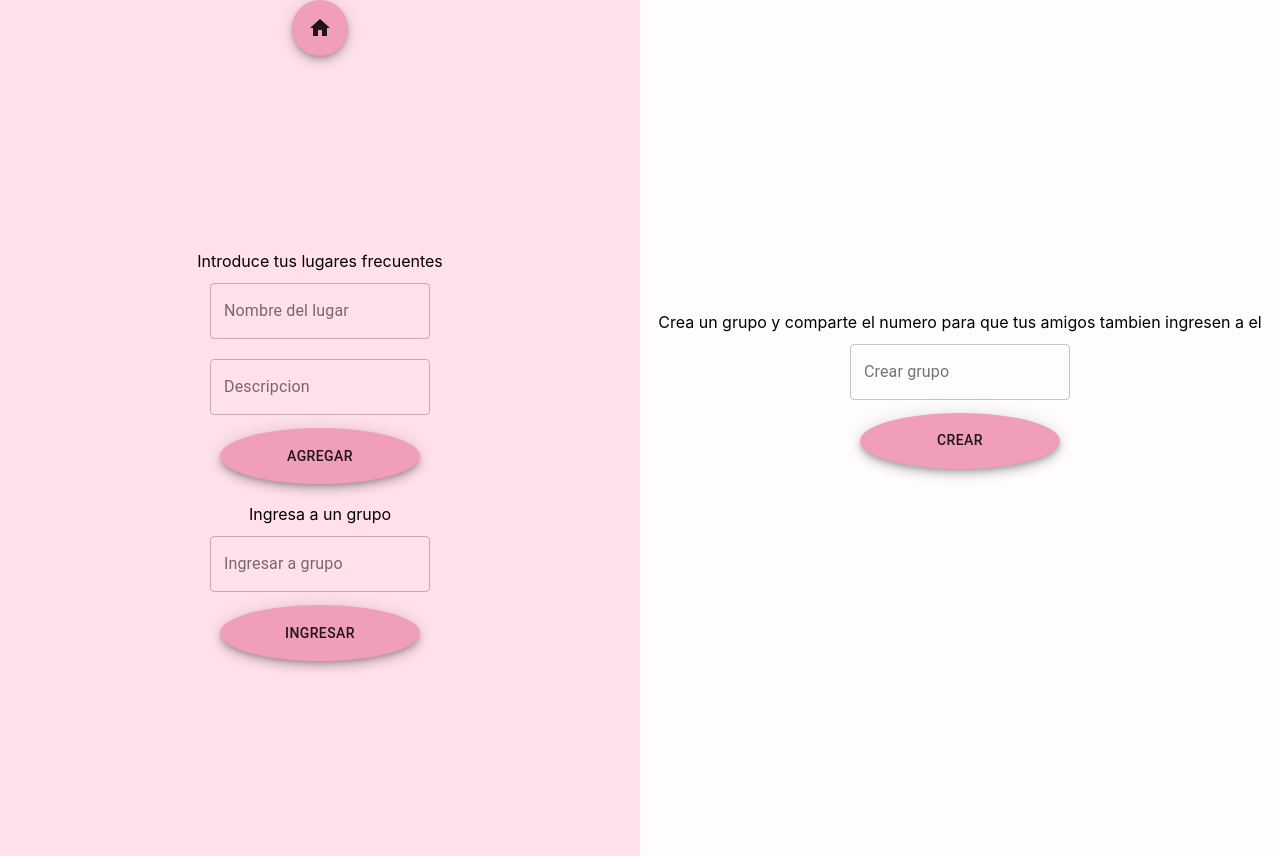
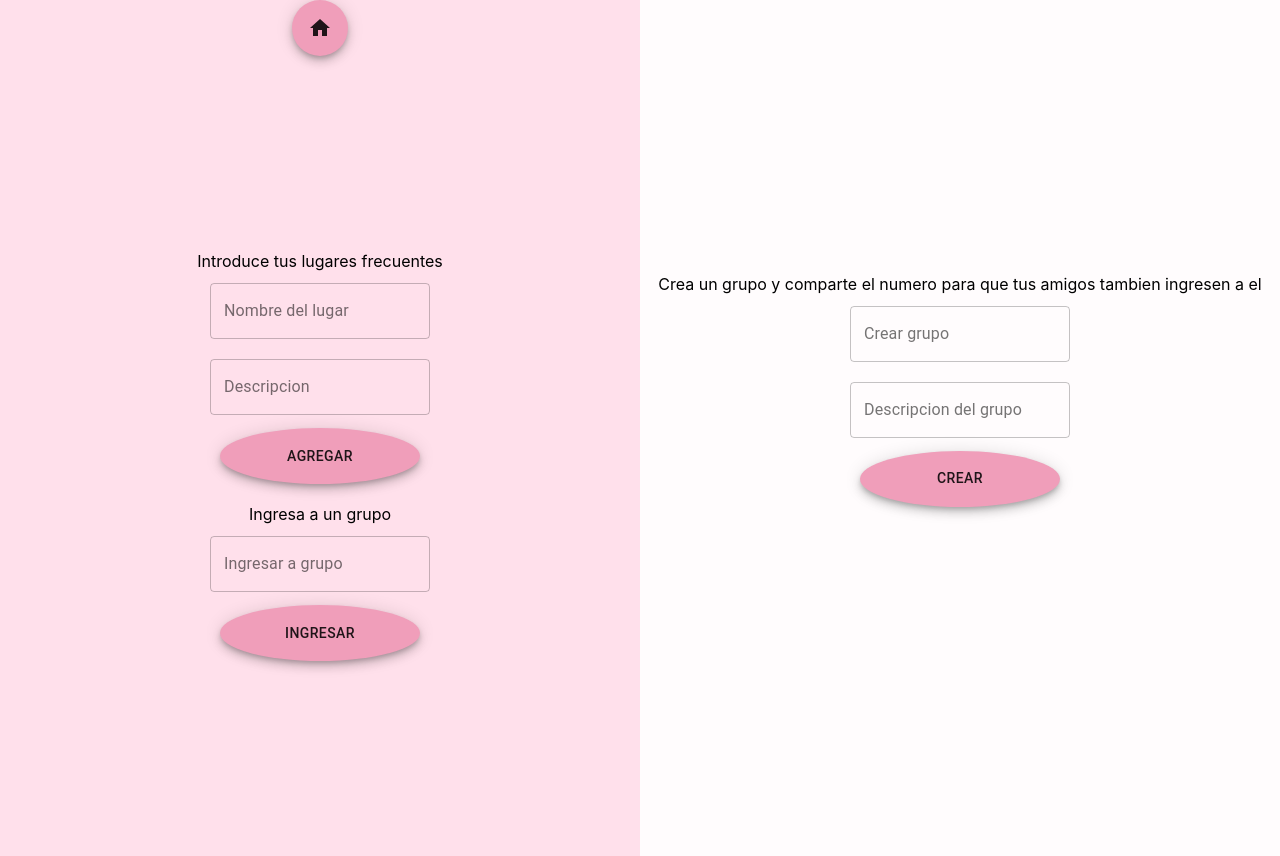
Before and after one commit to abigailgonzalezh/AdaProject, a React (Create React App) app in the folder ada-fe/: page /profile in a window 1280 px wide. Built offline with nearby package versions, Linux system fonts and the light colour scheme; what reflux would draw is missing.

Commit message:
group controller parte 1 y en profile ya se crean grupos

```diff
--- a/ada-fe/src/components/dashboard/Profile.js
+++ b/ada-fe/src/components/dashboard/Profile.js
@@ -50,6 +50,8 @@ export default function Profile(props) {
   let location = useLocation();
   const [name, setName] = useState("");
   const [description, setDescription] = useState("");
+  const [name_g, setNameg] = useState("");
+  const [description_g, setDescriptiong] = useState("");
 
   let { from } = location.state || { from: { pathname: "/" } };
   console.log(from);
@@ -64,6 +66,29 @@ export default function Profile(props) {
         place: {
           name: name,
           description: description
+        }
+      })
+    })
+    .then( response => {
+      if (!response.ok)
+        throw new Error("error")
+      return response.json();
+    }).then( json => {
+      console.log( json.data );
+    }).catch(error => console.log(error));
+  }
+
+  let groups = async () => {
+    fetch("http://localhost:4000/api/groups", {
+      method: "POST",
+      headers: {
+        'Content-Type': 'application/json',
+        'Authorization': `Bearer ${props.token}`
+      },
+      body: JSON.stringify({
+        group: {
+          name: name_g,
+          description: description_g
         }
       })
     })
@@ -140,15 +165,25 @@ export default function Profile(props) {
               label="Crear grupo"
               margin="normal"
               variant="outlined"
+              value={name_g} onChange={ev => setNameg(ev.target.value)}
                />
             </div>
-                <Fab variant="rounded"  className={classes.fab} style={{backgroundColor: '#f09eba'}}>Crear</Fab>
+            <div >
+              <TextField
+              id="outlined-basic"
+              className={classes.textField}
+              label="Descripcion del grupo"
+              margin="normal"
+              variant="outlined"
+              value={description_g} onChange={ev => setDescriptiong(ev.target.value)}
+              />
+            </div>
+            <Fab variant="rounded"  className={classes.fab} style={{backgroundColor: '#f09eba'}} onClick={() => groups()}>Crear</Fab>
             <br/>
             <br/>
           </div>
          </Container>
           </Grid>
-
         </Route>
       </Grid>
     </div>
```
Also changed, not shown: 1 other file (tests, documents, lock files or other folders). Lines whose indentation alone changed are shown as unchanged.
